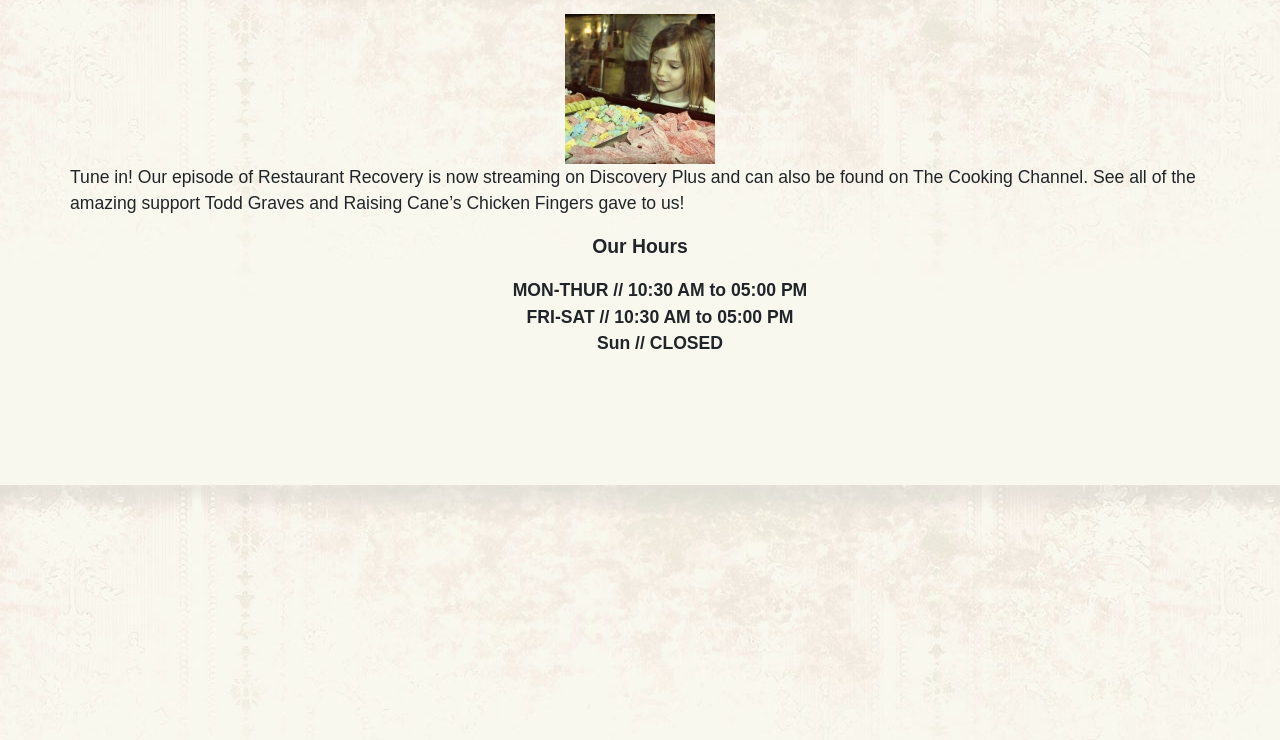
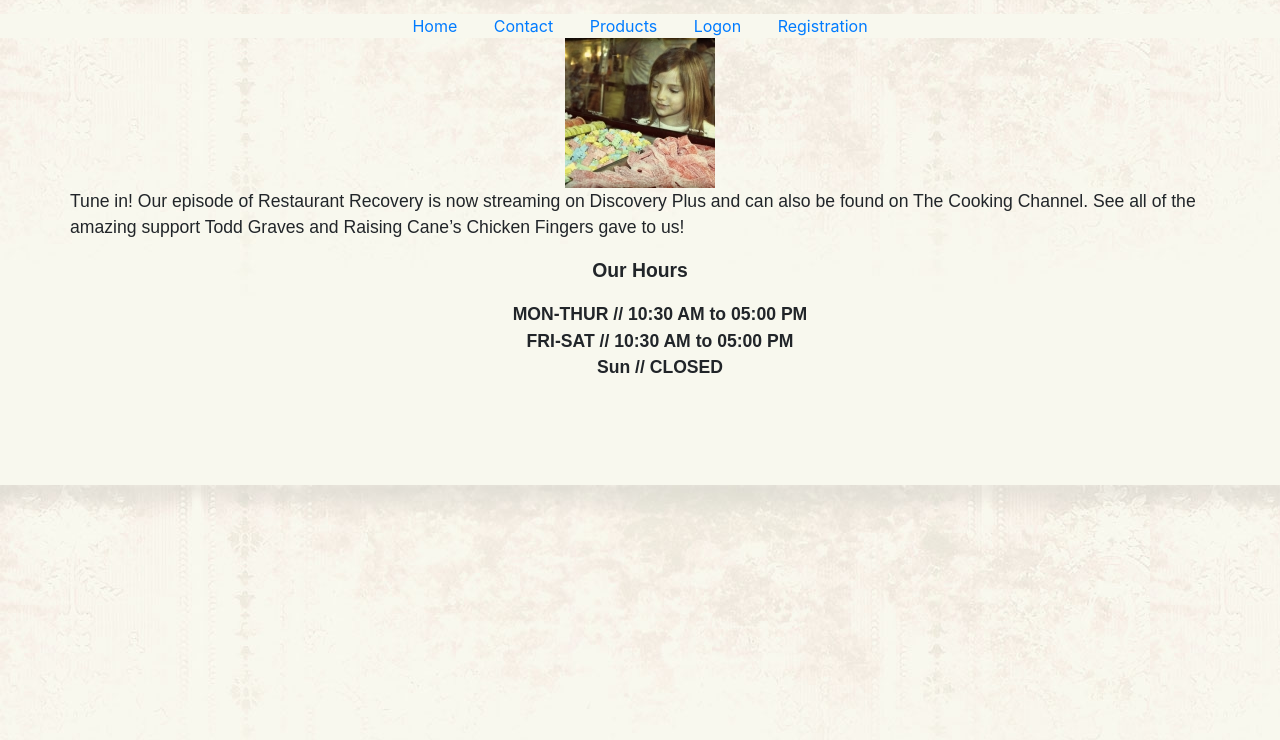
Before and after one commit to JasonLiberty/CrownCandyPublic, a plain HTML site: page index.html in a window 1280 px wide. Shown: the part 28-768 px from the top of the page. Drawn offline with Linux system fonts and the light colour scheme.

Commit message:
Home Page Done

```diff
--- a/css/site.css
+++ b/css/site.css
@@ -22,6 +22,32 @@
 	font-weight: normal;
 }
 
-.girl{
+.girl {
 	text-align: center;
 }
+
+
+.contactInfo {
+	background-color: #D6EEEE;
+}
+
+
+.navMenu{
+	list-style-type: none;
+	text-align: center;
+	margin: 0;
+	padding: 0;
+	overflow: hidden;
+	background-color: #f8f8ee;
+}
+
+.navMenuItem{
+	display: inline;
+	color:#D6EEEE;
+	text-align: center;
+	padding: 14px 16px;
+	text-decoration:none
+
+
+
+}
--- a/index.html
+++ b/index.html
@@ -3,6 +3,7 @@
       <head>
         <meta charset="utf-8" />
         <meta name="viewport" content="width=device-width,initial-scale=1">
+
         <link rel="stylesheet" href="css/bootstrap.css">
         <link rel="stylesheet" href="css/site.css">
         <title>Crown Candy Kitchen</title>
@@ -10,6 +11,14 @@
       <p class="top-logo">
         <img src="images\crownlogo.png" alt="Crown Candy Kitchen Logo" />
       </p>
+
+      <ul class="navMenu">
+        <li class="navMenuItem"><a href="index.html">Home</a></li>
+        <li class="navMenuItem"><a href="contact.html">Contact</a></li>
+        <li class="navMenuItem"><a href="products.html">Products</a></li>
+        <li class="navMenuItem"><a href="logon.html">Logon</a></li>
+        <li class="navMenuItem"><a href="registration.html">Registration</a></li>
+      </ul>
 
      <style>
 
@@ -26,8 +35,6 @@
         <div class="container">
           <div class="row">
           <div class="col-md-12 girl">  <img src="images\Girl.jpg" alt="Store Front Picture" /> </div>
-          <!-- <div class="col-md-4 girl">  <img src="images\Girl.jpg" alt="Store Front Picture" />  </div>
-          <div class="col-md-4 girl">  <img src="images\Girl.jpg" alt="Store Front Picture" />  </div> -->
 
                 <div class=genericText><p>Tune in! Our episode of Restaurant Recovery is now streaming on Discovery Plus and can also be found on The Cooking Channel.  See all of the amazing support Todd Graves and Raising Cane’s Chicken Fingers gave to us!</p>
                 </div>
```
Also changed, not shown: contact.html (+31 -2 lines), logon.html (added), products.html (added), registration.html (added).
